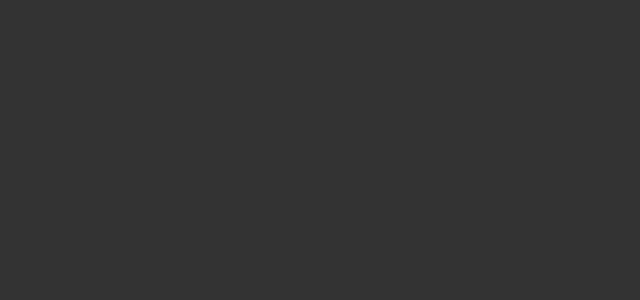
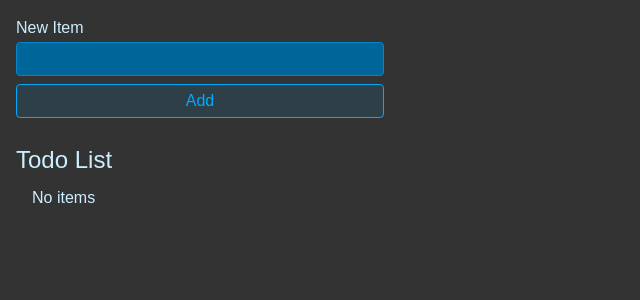
Before and after one commit to MyBaBB/Todolist, a React (Vite) app: page / in a window 1280 px wide. Shown: the top 300 px of the page, without its empty margins (0-640 px from the left). Built offline with nearby package versions, Linux system fonts and the light colour scheme.

Commit message:
functionality of todo list works, now to customize and make seperate pieces

```diff
--- a/src/App.jsx
+++ b/src/App.jsx
@@ -1,21 +1,72 @@
-// eslint-disable-next-line no-unused-vars
- import { useState } from 'react'
- // eslint-disable-next-line no-unused-vars
- import Test from './components/Test'
-import Todo from './components/Todo'
- import './Todo.css'
 
-function App() {
+import { useState } from "react"
+import "./Todo.css"
 
 
+export default function App() {
+  const [newItem, setNewItem]   = useState(" ")
+ const [todos, setTodos] = useState([])
+
+
+  function handleSubmit(e) {
+    e.preventDefault()
+
+ setTodos(currentTodos => {
+  return [
+    ...currentTodos,
+     {id: crypto.randomUUID(), title: newItem, completed: false},
+       ]
+    })
+    setNewItem(" ")
+}
+ function toggleTodo (id, completed) {
+   setTodos(currentTodos => {
+     return currentTodos.map(todo => {
+       if (todo.id === id) {
+        todo.completed = completed
+         return {...todo, completed}
+       }
+       return todo
+     })
+   })
+  }
+function deleteTodo (id) {
+setTodos(currentTodos => {
+  return currentTodos.filter(todo => todo.id !== id)
+})
+}
   return (
-    <>
-      <div >
-      <Todo/>
+<>
+     <form onSubmit={handleSubmit} className="new-item-form" >
+ <div className="form-row">
+<label htmlFor="item">New Item</label>
+<input value={newItem}
+ onChange={e => setNewItem(e.target.value)} type="text" id='item' />
+</div>
+<button className="btn">Add</button>
+</form>
+<h1 className="header">Todo List</h1>
+<ul className="list">
+{todos.length === 0 && <li className="list-item">No items</li>}
+ {todos.map(todo => {
+return <li key={todo.id}>
+    <label>
+     <input type="checkbox"
+     checked={todo.completed}
+     onChange={e => toggleTodo(todo.id, e.target.checked )}
+      />
+     {todo.title}
+    </label>
+    <button onClick={() => deleteTodo(todo.id)}   className="btn btn-danger">Delete</button>
+  </li>
 
-     </div>
-    </>
-  )
+
+})}
+</ul>
+
+
+
+
+</>
+)
 }
-
-export default App
--- a/src/Todo.css
+++ b/src/Todo.css
@@ -42,6 +42,7 @@
     background: hsl(0, 100%, 40%, 0.1);
     border: 1px solid hsl(0, 100%, 40%);
     color: hsl(0, 100%, 40%);
+    margin-left:1rem ;
   }
 
   .btn.btn-danger:hover,
--- a/src/components/Todo.jsx
+++ /dev/null
@@ -1,12 +0,0 @@
-// eslint-disable-next-line no-unused-vars
-import React from 'react'
-
-const Todo = () => {
-  return (
-    <div>
-
-    </div>
-  )
-}
-
-export default Todo
```
